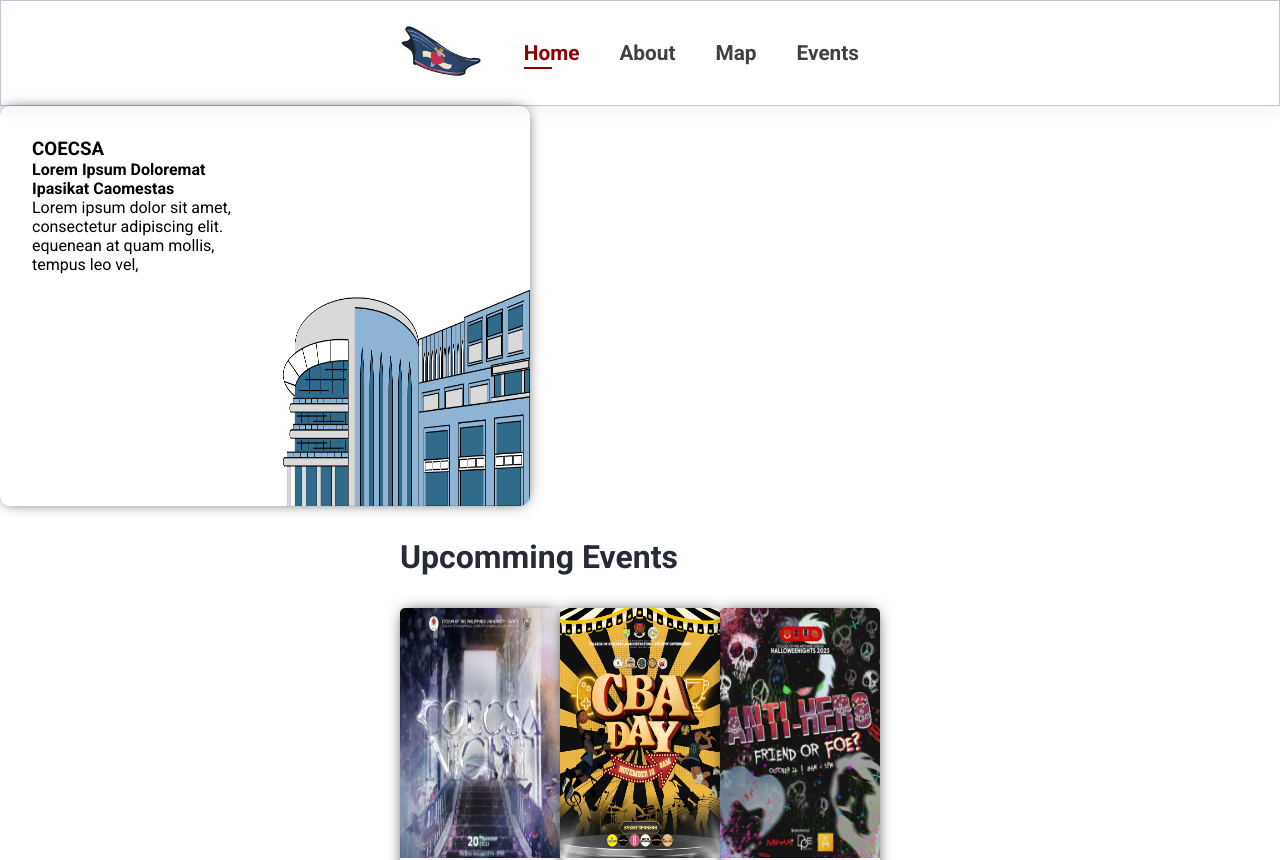
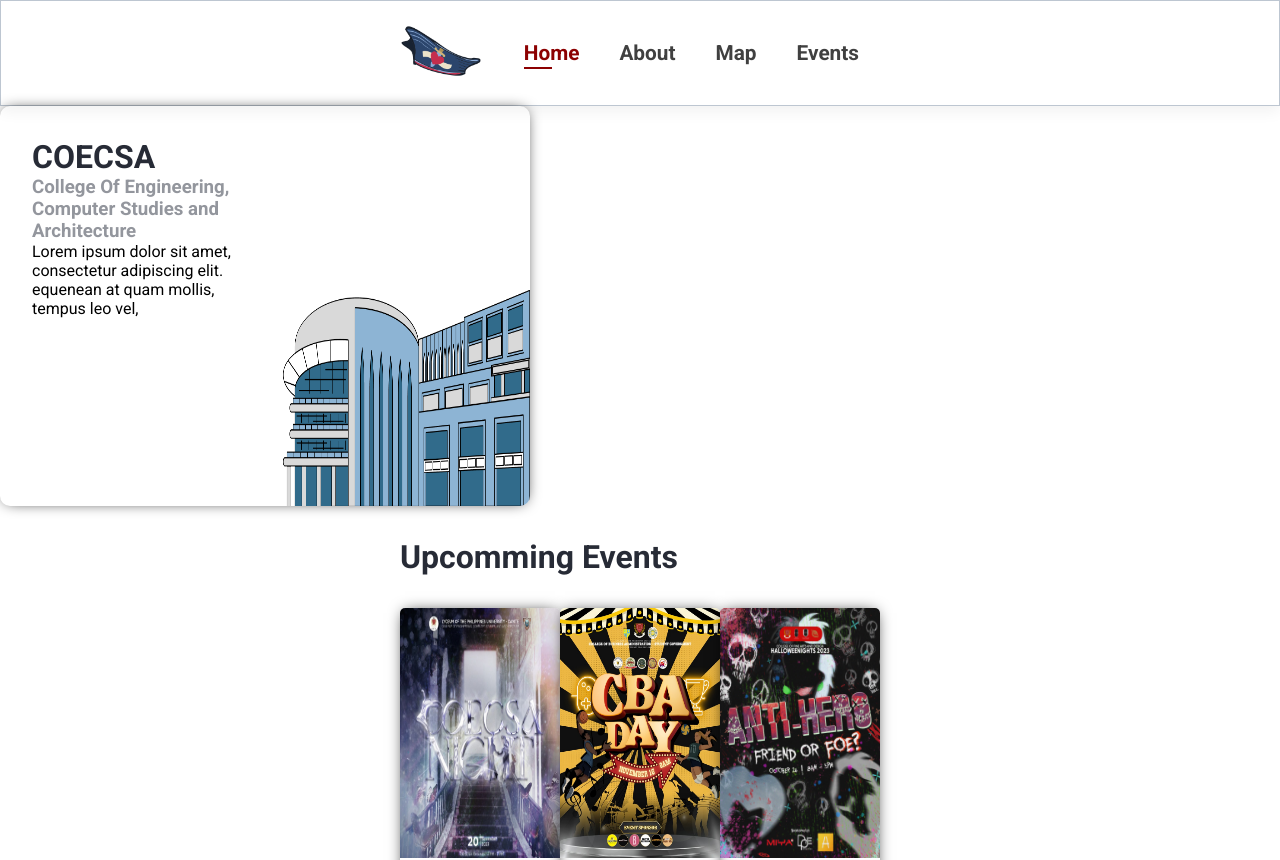
Before and after one commit to ianaumi/Lycee, a React (Create React App) app: page / in a window 1280 px wide. Shown: the top 860 px of the page. Built offline with nearby package versions, Linux system fonts and the light colour scheme.

Commit message:
Change colo

```diff
--- a/src/Components/Buildings-component/BuildingCard.js
+++ b/src/Components/Buildings-component/BuildingCard.js
@@ -7,8 +7,8 @@ export default function BuildingCard(){
 
         <div className="building-container">
             <div className="building-description">
-                    <h3>COECSA</h3>
-                    <h4>Lorem Ipsum Doloremat Ipasikat Caomestas</h4>
+                    <h1>COECSA</h1>
+                    <h3>College Of Engineering, Computer Studies and Architecture</h3>
                     <p>Lorem ipsum dolor sit amet, consectetur adipiscing elit. equenean at quam mollis, tempus leo vel,</p>
             </div>
             <div className="building-img">
--- a/src/Components/Buildings-component/BuildingCardStyles.css
+++ b/src/Components/Buildings-component/BuildingCardStyles.css
@@ -27,3 +27,11 @@
     text-align: start;
     width: 50%;
 }
+
+.building-description h1{
+    color: #272b36;
+}
+
+.building-description h3{
+    color: #93969d;
+}
```
